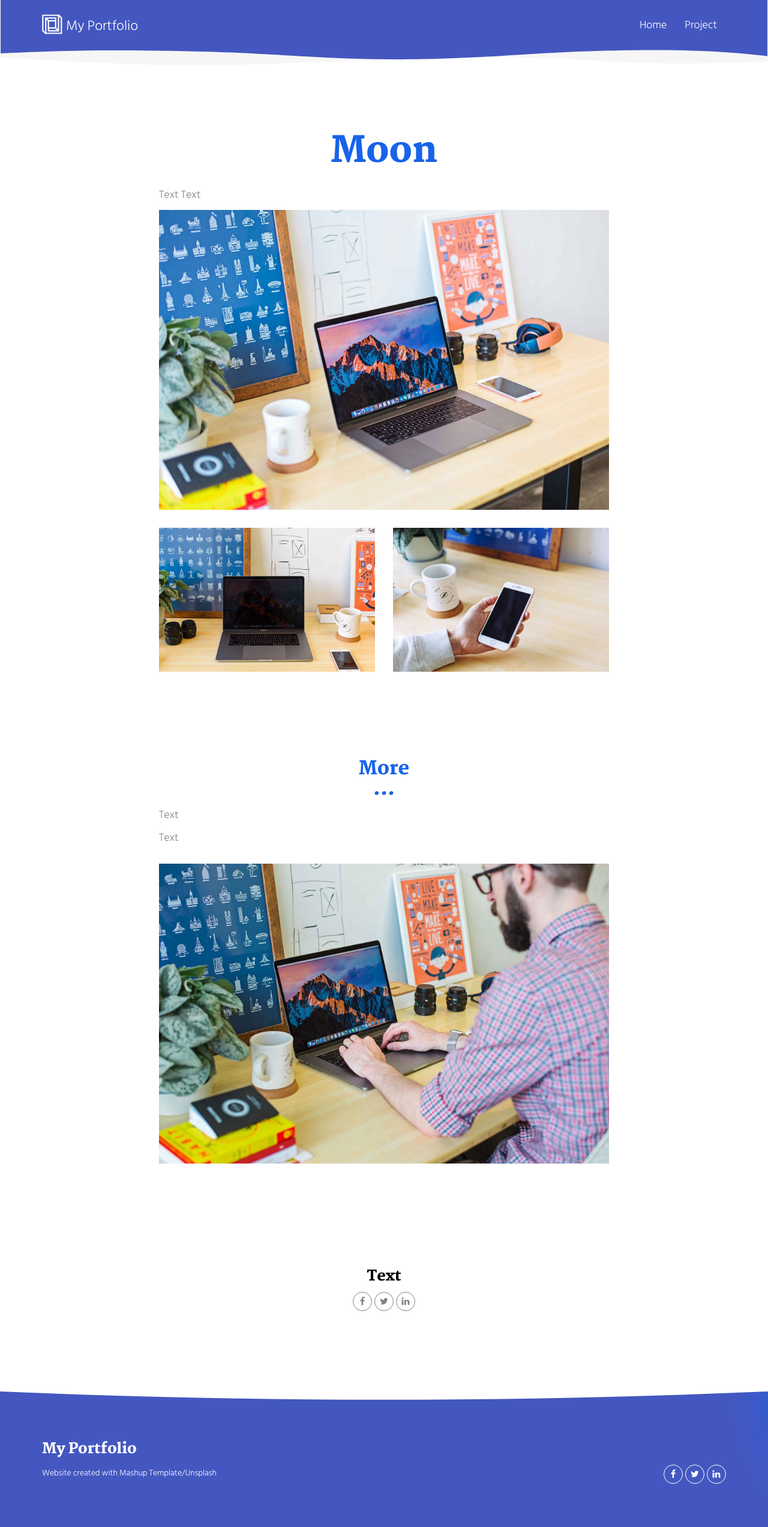
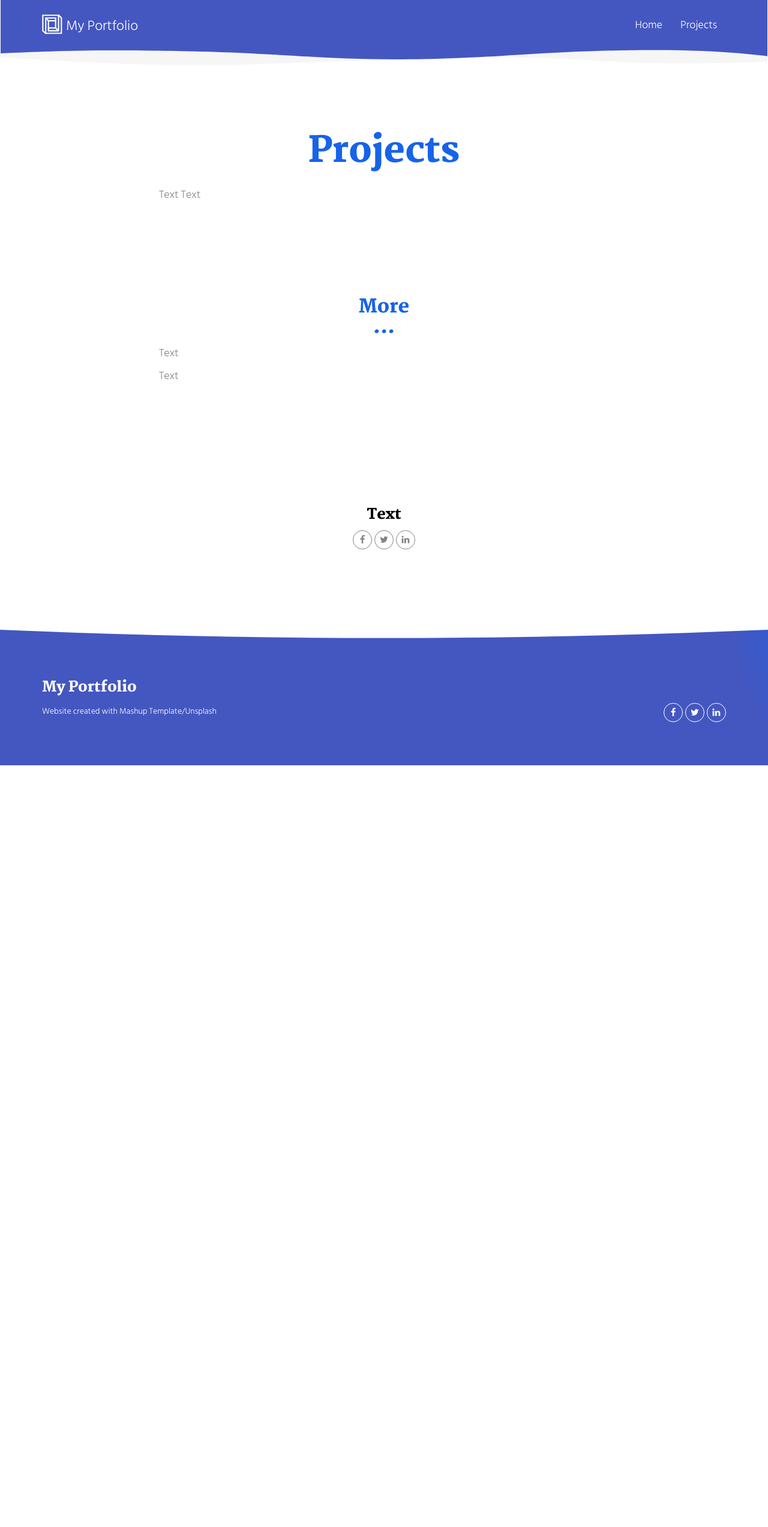
Before and after one commit to D4V1DW/portfo, a Flask app: page /project.html in a window 1280 px wide. Shown: the whole page at 60% size. After the commit the page ends 1276 px from the top, so only its background shows below. Run offline with Flask 2, Linux system fonts and the light colour scheme; some libraries are stand-ins or nearby versions.

Commit message:
Add files via upload

```diff
--- a/templates/project.html
+++ b/templates/project.html
@@ -43,7 +43,7 @@
       <div class="collapse navbar-collapse" id="navbar-collapse">
         <ul class="nav navbar-nav navbar-right">
           <li><a href="./index.html" title="">Home</a></li>
-          <li><a href="./project.html" title="">Project</a></li>
+          <li><a href="./project.html" title="">Projects</a></li>
           <li>
             <p>
 
@@ -60,21 +60,11 @@
     <div class="container">
       <div class="row">
         <div class="col-xs-12 col-md-8 col-md-offset-2">
-          <h1 class="text-center">Moon</h1>
+          <h1 class="text-center">Projects</h1>
           <p>Text
          Text</p>
 
-          <div class="section-container-spacer">
-            <img src="./static/assets/images/img-06.jpg" alt="" class="img-responsive reveal-content" data-action="zoom">
-          </div>
 
-          <div class="row">
-            <div class="col-xs-6">
-              <img src="./static/assets/images/img-04.jpg" alt="" class="img-responsive reveal-content" data-action="zoom">
-            </div>
-            <div class="col-xs-6">
-              <img src="./static/assets/images/img-07.jpg" alt="" class="img-responsive reveal-content" data-action="zoom">
-            </div>
           </div>
        </div>
       </div>
@@ -89,8 +79,7 @@
           <div class="section-container-spacer">
             <p>Text<p>Text</p>
           </div>
-          <img src="./static/assets/images/img-05.jpg" alt="" class="img-responsive reveal-content" data-action="zoom">
-        </div>
+                  </div>
       </div>
     </div>
   </div>
```
